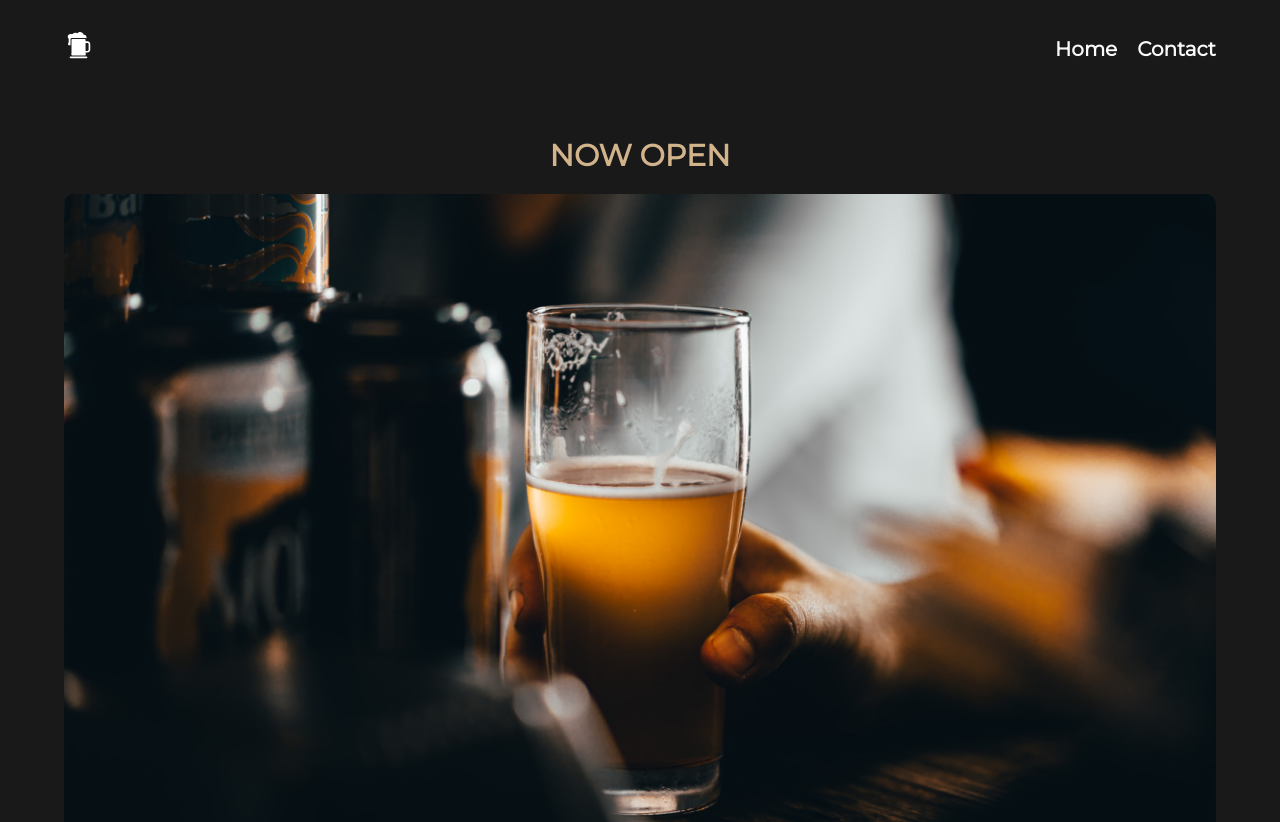
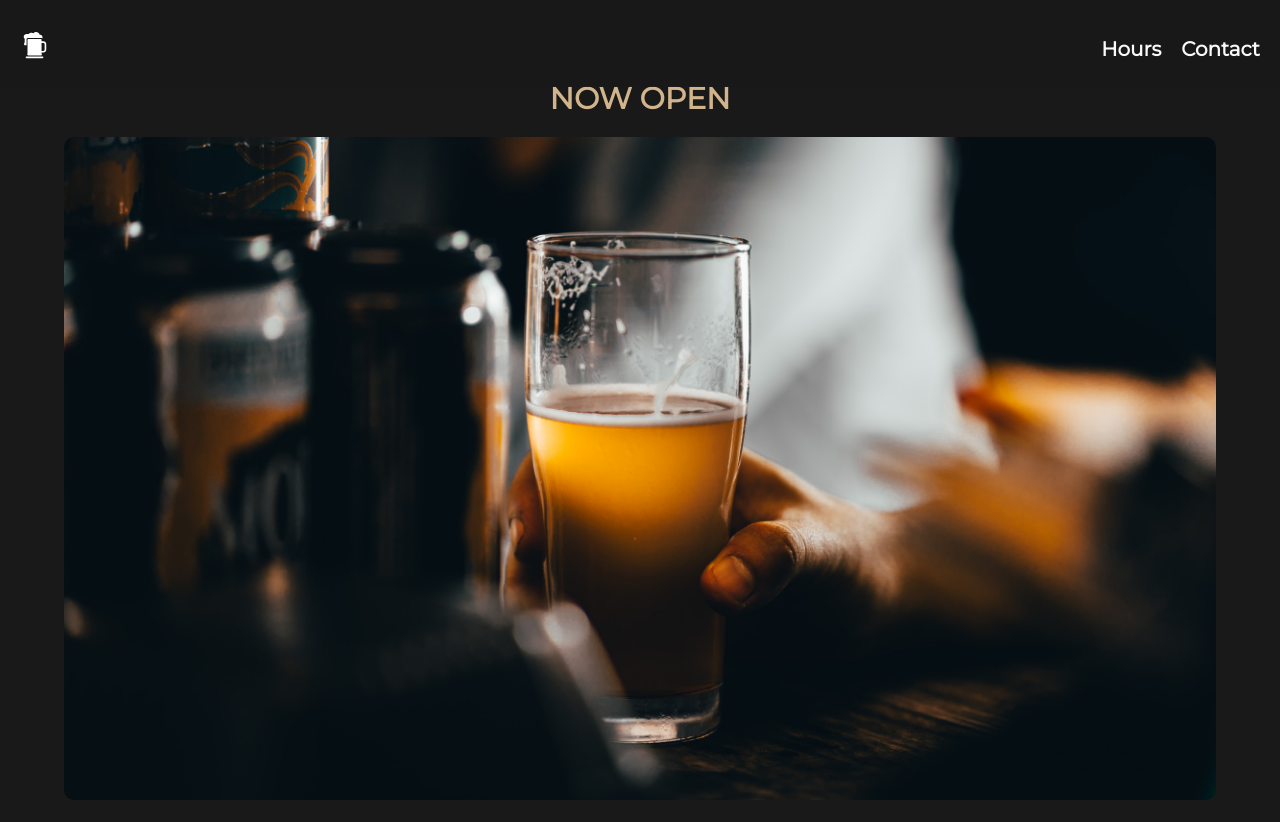
Before and after one commit to Braden0006/beer-company-website, a React (Create React App) app: page / in a window 1280 px wide. Shown: the top 822 px of the page. Built offline with nearby package versions, Linux system fonts and the light colour scheme.

Commit message:
Made the "Navbar" component fixed to the top of the page when scrolling

```diff
--- a/src/Components/Homepage/Homepage.css
+++ b/src/Components/Homepage/Homepage.css
@@ -1 +1 @@
-.homepage{display:flex;align-items:center;flex-direction:column;height:100vh;width:90vw;padding-top:3rem}.homepage .homepage__image{background:url("/src/Images/holding-beer-large.jpg") center center;background-size:cover;height:100%;width:100%;border-radius:1rem}.homepage .homepage__title{color:tan;font-size:3rem;font-family:"Montserrat",sans-serif}/*# sourceMappingURL=Homepage.css.map */
+.homepage{display:flex;align-items:center;flex-direction:column;height:100vh;width:90vw;padding-top:6rem}.homepage .homepage__image{background:url("/src/Images/holding-beer-large.jpg") center center;background-size:cover;height:100%;width:100%;border-radius:1rem}.homepage .homepage__title{color:tan;font-size:3rem;font-family:"Montserrat",sans-serif}/*# sourceMappingURL=Homepage.css.map */
--- a/src/Components/Homepage/Homepage.scss
+++ b/src/Components/Homepage/Homepage.scss
@@ -6,7 +6,7 @@
     flex-direction: column;
     height: 100vh;
     width: 90vw;
-    padding-top: 3rem;
+    padding-top: 6rem;
 
     .homepage__image {
         background: url('/src/Images/holding-beer-large.jpg') center center;
--- a/src/Components/Menu/Menu.js
+++ b/src/Components/Menu/Menu.js
@@ -29,8 +29,8 @@ export default function Menu({ open, isOpen }) {
           <AiOutlineClose onClick={isOpen} />
         </span>
         <div className="menu">
-          <Link className="menu__a-tag" to="/">
-            <h2 className="menu__link home">Home</h2>
+          <Link className="menu__a-tag" to="/hours">
+            <h2 className="menu__link home">Hours</h2>
           </Link>
 
           <Link className="menu__a-tag" to="/contact">
--- a/src/Components/Navbar/Navbar.css
+++ b/src/Components/Navbar/Navbar.css
@@ -1 +1 @@
-.navbar{display:flex;justify-content:space-between;align-items:center;width:90vw;margin-top:1rem}.navbar .navbar__beer-logo,.navbar .navbar__menu-logo{font-size:3rem}.navbar .hidden{display:none}@media screen and (min-width: 1024px){.navbar__menu-logo{display:none}}/*# sourceMappingURL=Navbar.css.map */
+.navbar{display:flex;justify-content:space-between;align-items:center;width:100%;padding:1rem 2rem 0rem 2rem;background:rgba(25,25,25,.87);position:fixed}.navbar .navbar__beer-logo,.navbar .navbar__menu-logo{font-size:3rem}.navbar .hidden{display:none}@media screen and (min-width: 1024px){.navbar__menu-logo{display:none}}/*# sourceMappingURL=Navbar.css.map */
--- a/src/Components/Navbar/Navbar.scss
+++ b/src/Components/Navbar/Navbar.scss
@@ -4,8 +4,10 @@
     display: flex;
     justify-content: space-between;
     align-items: center;
-    width: 90vw;
-    margin-top: 1rem;
+    width: 100%;
+    padding: 1rem 2rem 0rem 2rem;
+    background: rgb(25 25 25 / 87%);
+    position: fixed;
 
     .navbar__beer-logo, .navbar__menu-logo {
         font-size: $icon;
```
Also changed, not shown: 1 other file (tests, documents, lock files or other folders).
